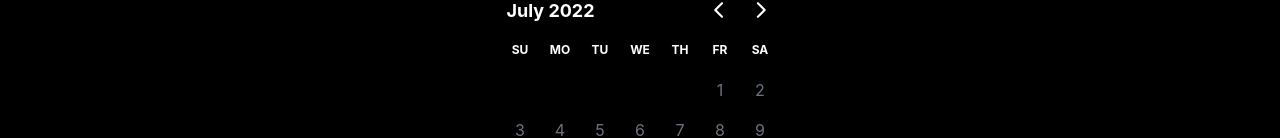
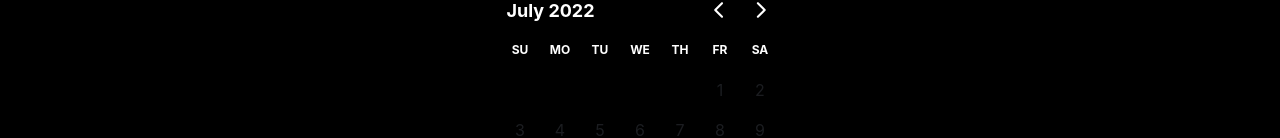
Before and after one commit to Jascha-Biederstedt/rental-apartment, a Next.js app: page /calendar in a window 1280 px wide. Shown: the part 668-806 px from the top of the page. Built offline with nearby package versions, Linux system fonts and the light colour scheme.

Commit message:
Disable booked, blocked and past days

```diff
--- /dev/null
+++ b/lib/bookings.js
@@ -0,0 +1,17 @@
+import config from 'lib/config';
+
+export const getBookedDates = () => {
+  const bookedDates = [];
+
+  if (config.booked) {
+    for (const [year_key, year_value] of Object.entries(config.booked)) {
+      for (const [month_key, month_value] of Object.entries(year_value)) {
+        for (const day of month_value) {
+          bookedDates.push(new Date(year_key, month_key - 1, day));
+        }
+      }
+    }
+  }
+
+  return bookedDates;
+};
--- a/lib/dates.js
+++ b/lib/dates.js
@@ -110,3 +110,19 @@
 
   return dates;
 };
+
+export const getBlockedDates = () => {
+  const blocked = [];
+
+  if (config.blocked) {
+    for (const [year_key, year_value] of Object.entries(config.blocked)) {
+      for (const [month_key, month_value] of Object.entries(year_value)) {
+        for (const day of month_value) {
+          blocked.push(new Date(year_key, month_key - 1, day));
+        }
+      }
+    }
+  }
+
+  return blocked;
+};
--- a/pages/calendar.js
+++ b/pages/calendar.js
@@ -7,7 +7,9 @@
   isDaySelectable,
   addDayToRange,
   getDatesBetweenDates,
+  getBlockedDates,
 } from 'lib/dates';
+import { getBookedDates } from 'lib/bookings';
 import { getCost } from 'lib/cost';
 
 import 'react-day-picker/dist/style.css';
@@ -15,6 +17,12 @@
 const Calendar = () => {
   const [from, setFrom] = useState();
   const [to, setTo] = useState();
+
+  const yesterday = new Date();
+  yesterday.setDate(yesterday.getDate() - 1);
+
+  const twelveMonthsFromNow = new Date();
+  twelveMonthsFromNow.setDate(twelveMonthsFromNow.getDate() + 30 * 12);
 
   const handleDayClick = day => {
     const range = addDayToRange(day, {
@@ -94,6 +102,18 @@
 
           <div className='pt-6 flex justify-center availability-calendar'>
             <DayPicker
+              disabled={[
+                ...getBlockedDates(),
+                ...getBookedDates(),
+                {
+                  from: new Date('0000'),
+                  to: yesterday,
+                },
+                {
+                  from: twelveMonthsFromNow,
+                  to: new Date('4000'),
+                },
+              ]}
               selected={[from, { from, to }]}
               modifiers={{ start: from, end: to }}
               onDayClick={handleDayClick}
```
